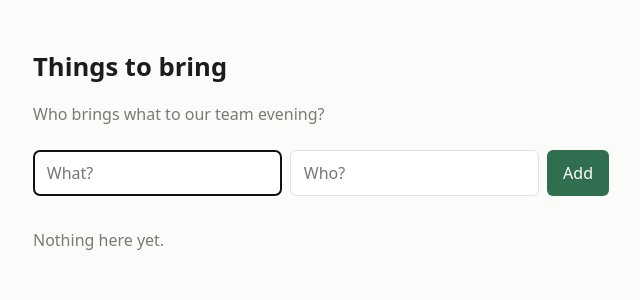
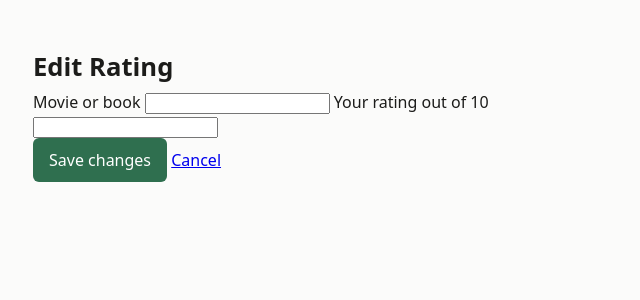
Before and after one commit to mudt-cm104-2026-winter/team-17, a FastAPI app: template app/templates/index.html in a window 1280 px wide. Shown: the top 300 px of the page, without its empty margins (319-959 px from the left). Run offline with FastAPI, Linux system fonts and the light colour scheme; the template is opened without the code that fills it, so the values that code supplies are empty.

Commit message:
Change title and form for editing ratings

```diff
--- a/app/templates/index.html
+++ b/app/templates/index.html
@@ -3,34 +3,23 @@
 <head>
   <meta charset="utf-8">
   <meta name="viewport" content="width=device-width, initial-scale=1">
-  <title>Things to bring</title>
+  <title>Edit Rating</title>
   <link rel="stylesheet" href="/static/style.css">
 </head>
 <body>
   <main>
-    <h1>Things to bring</h1>
-    <p class="intro">Who brings what to our team evening?</p>
-
-    <form class="add" action="/add" method="post">
-      <input name="thing" placeholder="What?" required autocomplete="off" autofocus>
-      <input name="person" placeholder="Who?" required autocomplete="off">
-      <button type="submit">Add</button>
+    <h1>Edit Rating</h1>
+    <form class="edit" action="/edit/{{ entry.id }}" method="post">
+      <label for="thing">Movie or book</label>
+      <input id="thing" name="thing" value="{{ entry.thing }}" required autocomplete="off">
+      <label for="rating">Your rating out of 10</label>
+      <input id="rating" name="rating" value="{{ entry.rating }}" required autocomplete="off">
+      <input type="hidden" name="sort" value="{{ sort }}">
+      <div class="edit-actions">
+        <button type="submit">Save changes</button>
+        <a href="/?sort={{ sort }}">Cancel</a>
+      </div>
     </form>
-
-    {% if entries %}
-    <table>
-      <thead>
-        <tr><th>What</th><th>Who</th></tr>
-      </thead>
-      <tbody>
-        {% for entry in entries %}
-        <tr><td>{{ entry.thing }}</td><td>{{ entry.person }}</td></tr>
-        {% endfor %}
-      </tbody>
-    </table>
-    {% else %}
-    <p class="empty">Nothing here yet.</p>
-    {% endif %}
   </main>
 </body>
 </html>
```
